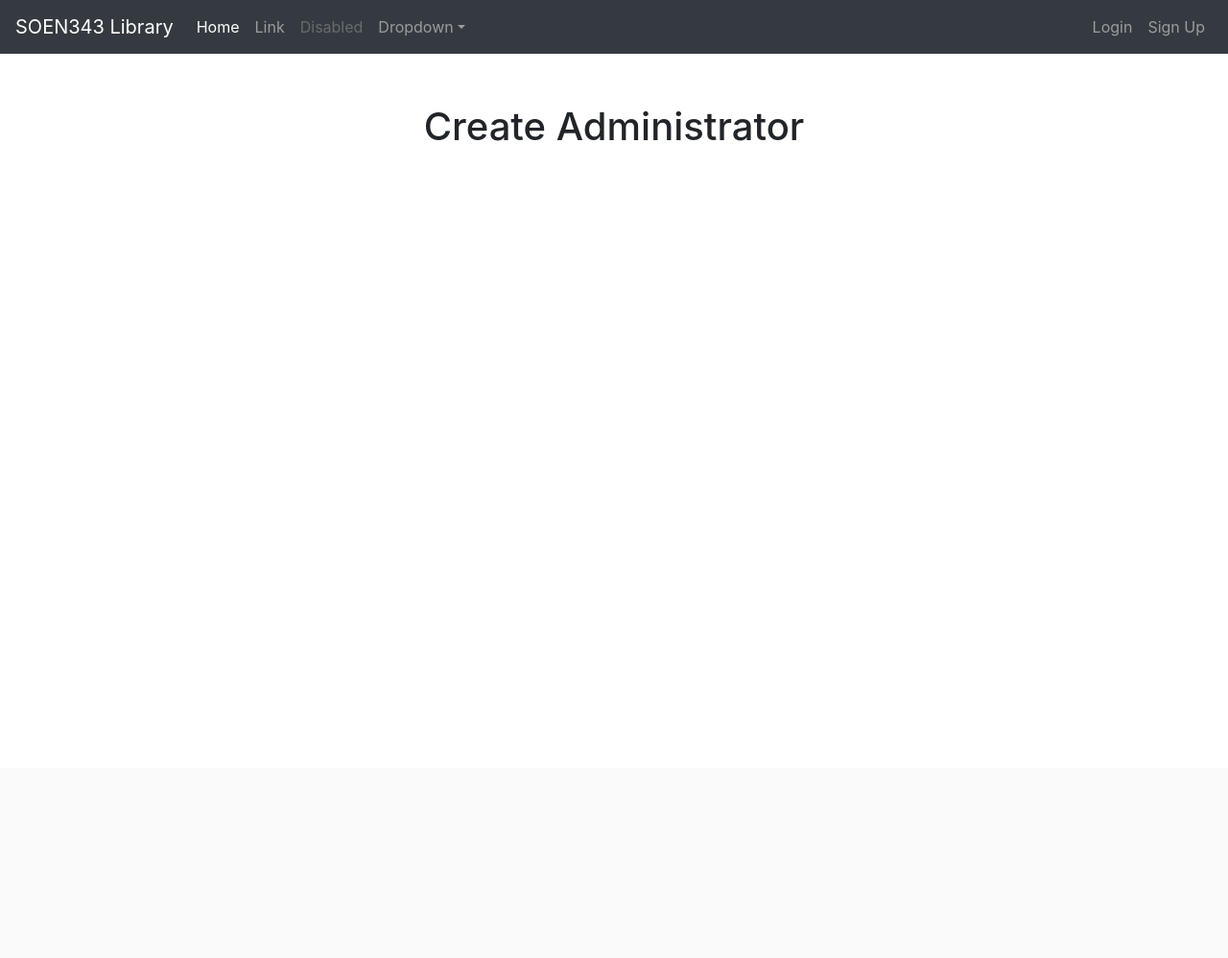
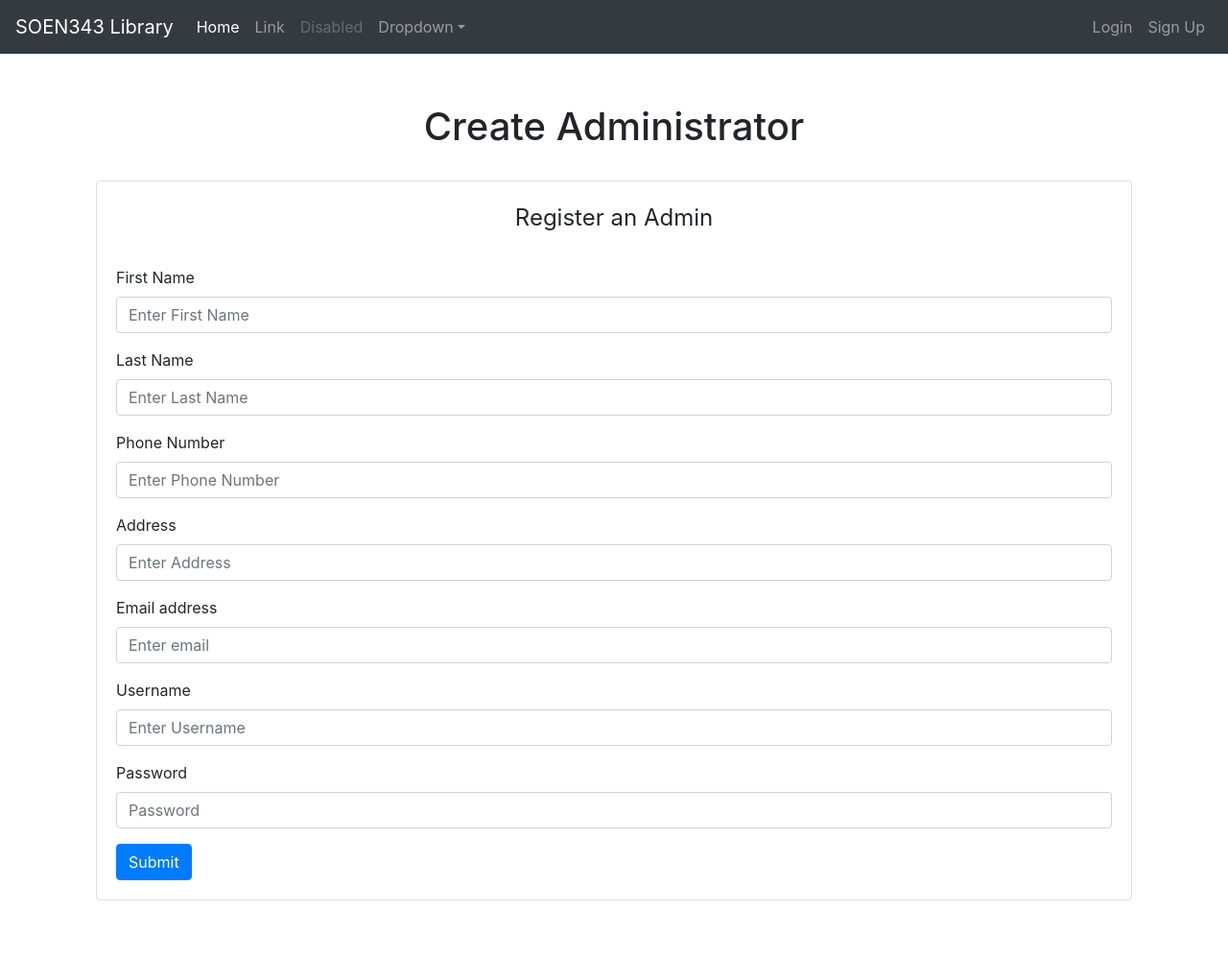
Before and after one commit to aa-software2112/SOEN343, a Flask app: page /adminView/adminCreator in a window 1280 px wide. Shown: the whole page at 96% size. Before the commit the page ends 147 px from the top, so only its background shows below. Run offline with Flask 2, Linux system fonts and the light colour scheme; some libraries are stand-ins or nearby versions.

Commit message:
#34 Added administratorCreator view to register a new admin

```diff
--- a/WebApplication/application/templates/administratorCreator.html
+++ b/WebApplication/application/templates/administratorCreator.html
@@ -7,5 +7,44 @@ Create Administrator
 
 <!-- Replace Content -->
 {% block content %}
-
+{% if errorMessage %}
+	<div class="alert alert-danger" role="alert"> {{ errorMessage }}
+    </div>
+{% endif %}
+<div class="card">
+    <div class="card-body">
+		<form action="/registerAdmin" method="post">
+		  <legend class="text-center pb-4"> Register an Admin </legend>
+		  <div class="form-group">
+		    <label for="firstname">First Name</label>
+		    <input type="text" class="form-control" name="firstname" placeholder="Enter First Name">
+		  </div>
+		  <div class="form-group">
+		    <label for="lastname">Last Name</label>
+		    <input type="text" class="form-control" name="lastname" placeholder="Enter Last Name">
+		  </div>
+		  <div class="form-group">
+		    <label for="phonenumber">Phone Number</label>
+		    <input type="text" class="form-control" name="phonenumber" placeholder="Enter Phone Number">
+		  </div>
+		  <div class="form-group">
+		    <label for="address">Address</label>
+		    <input type="text" class="form-control" name="address" placeholder="Enter Address">
+		  </div>
+		  <div class="form-group">
+		    <label for="email">Email address</label>
+		    <input type="email" class="form-control" name="email" placeholder="Enter email">
+		  </div>
+		  <div class="form-group">
+		    <label for="username">Username</label>
+		    <input type="text" class="form-control" name="username" placeholder="Enter Username">
+		  </div>
+		  <div class="form-group">
+		    <label for="password">Password</label>
+		    <input type="password" class="form-control" name="password" placeholder="Password">
+		  </div>
+		  <button type="submit" class="btn btn-primary">Submit</button>
+		</form>
+    </div>
+</div>
 {% endblock %}
```
